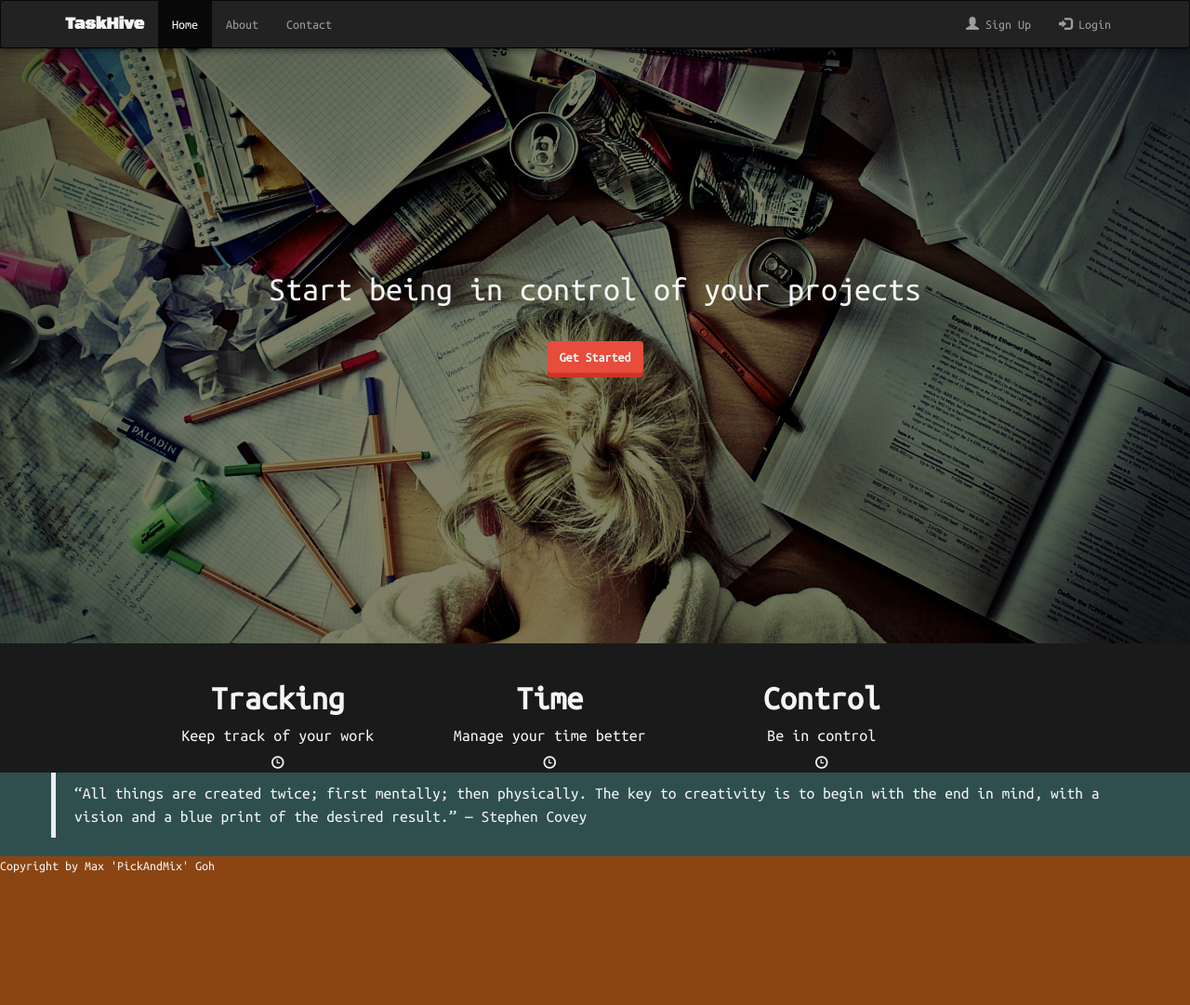
After one commit to MaxGoh/FocalPoint, a Django app: page / in a window 1280 px wide. The commit adds this page. Shown: the whole page at 93% size. Run offline with Django 3.2, Linux system fonts and the light colour scheme; some libraries are stand-ins or nearby versions.

Commit message:
more updates, toastr, profile

```diff
--- a/accounts/views.py
+++ b/accounts/views.py
@@ -32,4 +32,4 @@
 def logout_view(request):
     logout(request)
     messages.success(request, 'You have successfully logged out.')
-    return HttpResponseRedirect('/home/')
+    return HttpResponseRedirect('/')
--- a/pages/templates/pages/home.html
+++ b/pages/templates/pages/home.html
@@ -6,37 +6,43 @@
 {% block content %}
     <section class="section-header parallax">
         <div class="container">
-            <table>
+            <table class="table-container">
                 <tr>
-                    <h1>Task Hive</h1>
+                    <h1 class="shout">Start being in control of your projects</h1>
                 </tr>
                 <tr>
-                    <h2>Start being in control of your projects</h2>
-                </tr>
-                <tr>
-                    <button class="btn btn-danger">Get Started</button>
+                      <a href="{% url 'login' %}" class="btn btn-get-started red"><b>Get Started</b></a>
                 </tr>
             </table>
         </div>
     </section>
     <section class="section section-2">
         <div class="container">
+            {% if messages %}
+            <ul class="messages">
+                {% for message in messages %}
+                    <script>
+                        toastr.success(message)
+                    </script>
+                {% endfor %}
+            </ul>
+            {% endif %}
             <div class="row">
-                <div class="col-md-offset-1 col-md-3">
+                <div class="col-md-offset-1 col-lg-offset-1 col-sm-offset-1 col-lg-3 col-md-3 col-sm-3 col-xs-12">
                     <div class="productivity info">
                         <h1><b>Tracking</b></h1>
                         <h4>Keep track of your work</h4>
                         <span class="glyphicon glyphicon-time"></span>
                     </div>
                 </div>
-                <div class="col-md-3">
+                <div class="col-lg-3 col-md-3 col-sm-3 col-xs-12">
                     <div class="time info">
                         <h1><b>Time</b></h1>
                         <h4>Manage your time better</h4>
                         <span class="glyphicon glyphicon-time"></span>
                     </div>
                 </div>
-                <div class="col-md-3">
+                <div class="col-lg-3 col-md-3 col-sm-3 col-xs-12">
                     <div class="control info">
                         <h1><b>Control</b></h1>
                         <h4>Be in control</h4>
--- a/pages/urls.py
+++ b/pages/urls.py
@@ -2,8 +2,9 @@
 from . import views
 
 urlpatterns = [
-    url(r'home/$', views.home_view, name='home'),
+    url(r'^$', views.home_view, name='home'),
     url(r'about/$', views.about_view, name='about'),
+    url(r'contact/$', views.contact_view, name='contact'),
     url(r'profile/$', views.profile_view, name='profile'),
     url(r'dashboard/$', views.dashboard_view, name='dashboard'),
 ]
--- a/pages/views.py
+++ b/pages/views.py
@@ -2,10 +2,13 @@
 from django.contrib.auth.decorators import login_required
 
 def home_view(request):
-    return render(request, 'pages/home.html')
+    return render(request, 'pages/home.html', {'navbar': 'home'})
 
 def about_view(request):
-    return render(request, 'pages/about.html')
+    return render(request, 'pages/about.html', {'navbar': 'about'})
+
+def contact_view(request):
+    return render(request, 'pages/contact.html', {'navbar': 'contact'})
 
 @login_required(login_url="/login/")
 def profile_view(request):
--- a/static/css/pages.css
+++ b/static/css/pages.css
@@ -34,8 +34,16 @@
 }
 
 .section-header {
-    background-image: url('../images/home_wallpaper.jpeg');
+    background-image: linear-gradient(
+      rgba(0, 0, 0, 0.5),
+      rgba(0, 0, 0, 0.5)
+    ), url('../images/home_wallpaper.jpeg');
     height: 80vh;
+    text-align: center;
+}
+
+.table-container {
+    text-align: center;
 }
 
 .section-2 {
@@ -63,3 +71,28 @@
 .info {
     text-align: center;
 }
+
+.shout {
+    padding-top: 220px;
+}
+
+.btn-get-started {
+    margin-top: 25px;
+}
+
+.red {
+  background-color: #e74c3c;
+  box-shadow: 0px 5px 0px 0px #CE3323;
+    color: whitesmoke;
+}
+
+.red:hover {
+  background-color: #FF6656;
+}
+
+table.profile-table tr td {
+  border-right: 10px solid transparent;
+  -webkit-background-clip: padding;
+  -moz-background-clip: padding;
+  background-clip: padding-box;
+}
--- a/templates/base.html
+++ b/templates/base.html
@@ -5,41 +5,21 @@
 <head>
     <meta charset="UTF-8">
     <meta name="viewport" content="width=device-width, initial-scale=1.0, minimum-scale=1.0, maximum-scale=1.0, user-scalable=no">
-    <title>{% block title %}{% endblock %}</title>
+    <title>{% block title %}Pomodoro | Start being in control of your time{% endblock %}</title>
     <link rel="stylesheet" href="http://maxcdn.bootstrapcdn.com/bootstrap/3.3.7/css/bootstrap.min.css">
+    <link rel="stylesheet" href="https://cdnjs.cloudflare.com/ajax/libs/toastr.js/latest/css/toastr.min.css">
     <link rel="stylesheet" type="text/css" href="{% static 'css/pages.css' %}">
     <link rel="stylesheet" href="http://maxcdn.bootstrapcdn.com/font-awesome/4.3.0/css/font-awesome.min.css">
     <link href='https://fonts.googleapis.com/css?family=Black+Ops+One' rel='stylesheet' type='text/css'>
     <link href='https://fonts.googleapis.com/css?family=Ubuntu+Mono' rel='stylesheet' type='text/css'>
     <script src="https://ajax.googleapis.com/ajax/libs/jquery/1.12.4/jquery.min.js"></script>
     <script src="http://maxcdn.bootstrapcdn.com/bootstrap/3.3.7/js/bootstrap.min.js"></script>
+    <script src="https://cdnjs.cloudflare.com/ajax/libs/toastr.js/latest/js/toastr.js"></script>
 
 </head>
 <body>
 
-<nav class="navbar navbar-inverse">
-  <div class="container">
-    <div class="navbar-header">
-      <button type="button" class="navbar-toggle" data-toggle="collapse" data-target="#myNavbar">
-        <span class="icon-bar"></span>
-        <span class="icon-bar"></span>
-        <span class="icon-bar"></span>
-      </button>
-      <a class="navbar-brand" href="{% url 'home' %}" style="color: whitesmoke"><b>TaskHive</b></a>
-    </div>
-    <div class="collapse navbar-collapse" id="myNavbar">
-      <ul class="nav navbar-nav">
-        <li class="active"><a href="{% url 'home' %}">Home</a></li>
-        <li><a href="{% url 'about' %}">About</a></li>
-        <li><a href="#">Contact</a></li>
-      </ul>
-      <ul class="nav navbar-nav navbar-right">
-        <li><a href="url{% url 'register' %}"><span class="glyphicon glyphicon-user"></span> Sign Up</a></li>
-        <li><a href="url{% url 'login' %}"><span class="glyphicon glyphicon-log-in"></span> Login</a></li>
-      </ul>
-    </div>
-  </div>
-</nav>
+    {% include "navbar.html" %}
 
     {% block menu %}
     {% endblock %}
@@ -47,5 +27,6 @@
     {% block content %}
     {% endblock %}
 
+
 </body>
 </html>
--- /dev/null
+++ b/templates/navbar.html
@@ -0,0 +1,23 @@
+<nav class="navbar navbar-inverse">
+  <div class="container">
+    <div class="navbar-header">
+      <button type="button" class="navbar-toggle" data-toggle="collapse" data-target="#myNavbar">
+        <span class="icon-bar"></span>
+        <span class="icon-bar"></span>
+        <span class="icon-bar"></span>
+      </button>
+      <a class="navbar-brand" href="{% url 'home' %}" style="color: whitesmoke"><b>TaskHive</b></a>
+    </div>
+    <div class="collapse navbar-collapse" id="myNavbar">
+      <ul class="nav navbar-nav">
+        <li class="{% if navbar == 'home' %}active{% endif %}"><a href="{% url 'home' %}">Home</a></li>
+        <li class="{% if navbar == 'about' %}active{% endif %}"><a href="{% url 'about' %}">About</a></li>
+          <li class="{% if navbar == 'contact' %}active{% endif %}"><a href="{% url 'contact' %}">Contact</a></li>
+      </ul>
+      <ul class="nav navbar-nav navbar-right">
+        <li><a href="url{% url 'register' %}"><span class="glyphicon glyphicon-user"></span> Sign Up</a></li>
+        <li><a href="url{% url 'login' %}"><span class="glyphicon glyphicon-log-in"></span> Login</a></li>
+      </ul>
+    </div>
+  </div>
+</nav>
```
Also changed, not shown: pages/templates/pages/contact.html (+1 -10 lines), pages/templates/pages/profile.html (+24 -15 lines), db.sqlite3.
